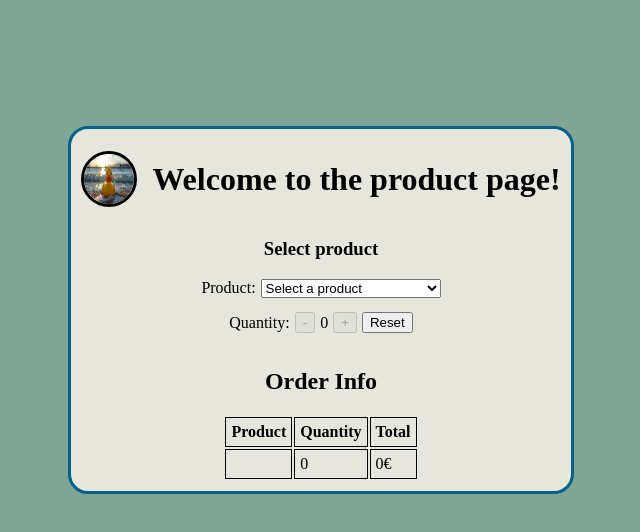
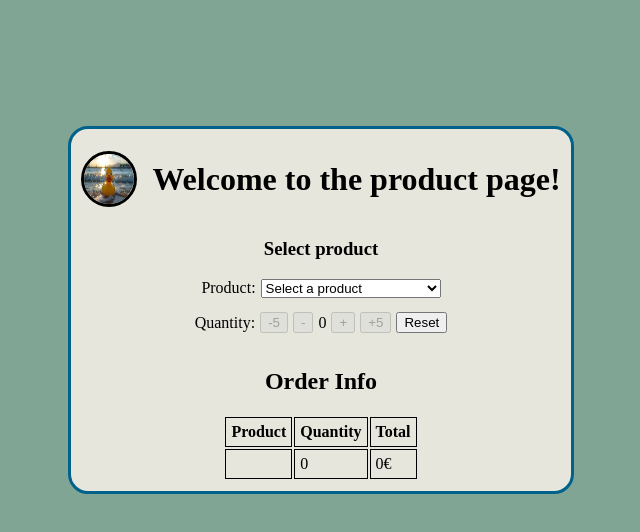
Before and after one commit to 4stron/component, a React (Vite) app: page / in a window 1280 px wide. Shown: the top 532 px of the page, without its empty margins (319-959 px from the left). Built offline with nearby package versions, Linux system fonts and the light colour scheme.

Commit message:
adding and reducing by 5 added

```diff
--- a/src/App.jsx
+++ b/src/App.jsx
@@ -6,6 +6,16 @@ function App() {
 
   function increment() {
     setCounter(counter + 1);
+  }
+
+  function incrementfive() {
+    setCounter(counter + 5);
+  }
+
+  function decrementfive() {
+    if (counter > 4) {
+      setCounter(counter - 5);
+    }
   }
 
   function decrement() {
@@ -61,12 +71,18 @@ function App() {
       </div>
       <div className="quantity">
         <p>Quantity:</p>
+        <button disabled={isDisabled || counter === 0} onClick={decrementfive}>
+          -5
+        </button>
         <button disabled={isDisabled || counter === 0} onClick={decrement}>
           -
         </button>
         <p>{counter}</p>
         <button disabled={isDisabled} onClick={increment}>
           +
+        </button>
+        <button disabled={isDisabled} onClick={incrementfive}>
+          +5
         </button>
         <button onClick={resetCounter}>Reset</button>
       </div>
```
